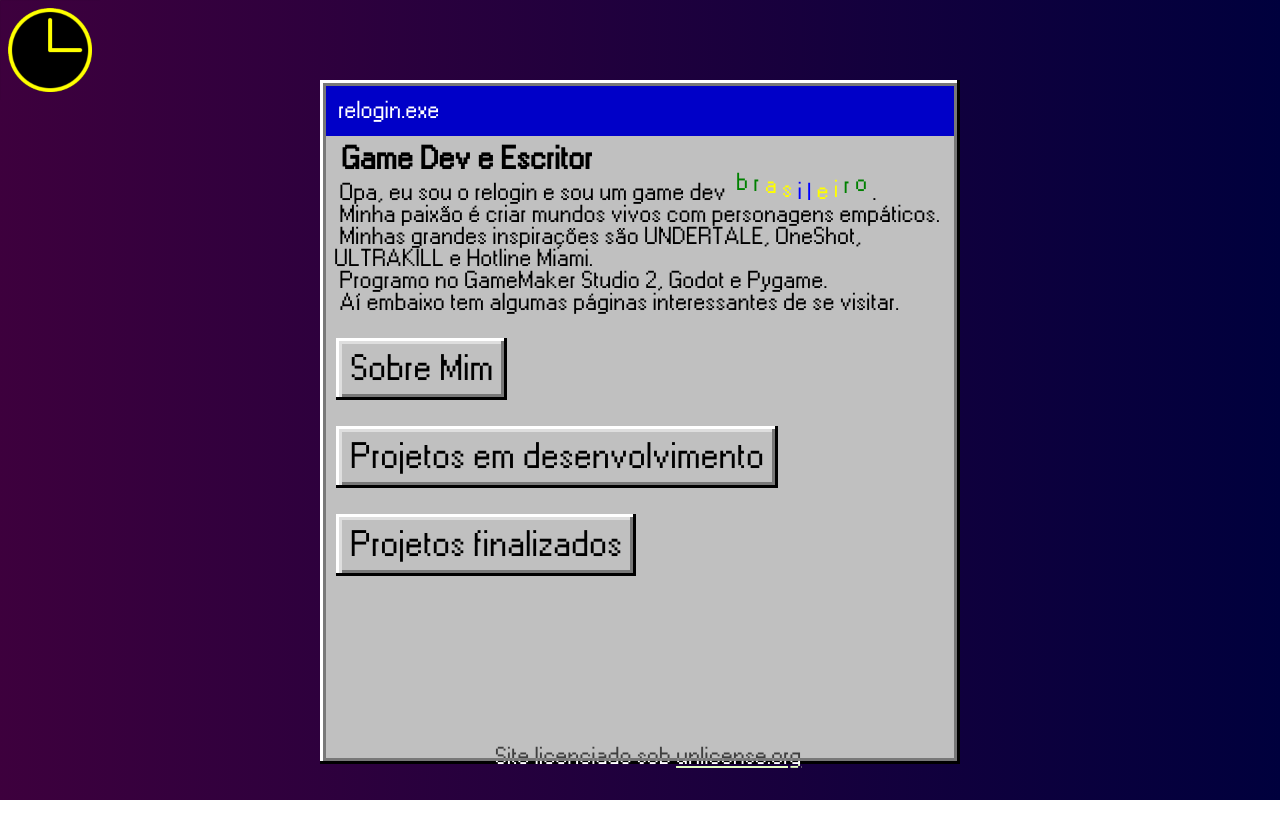
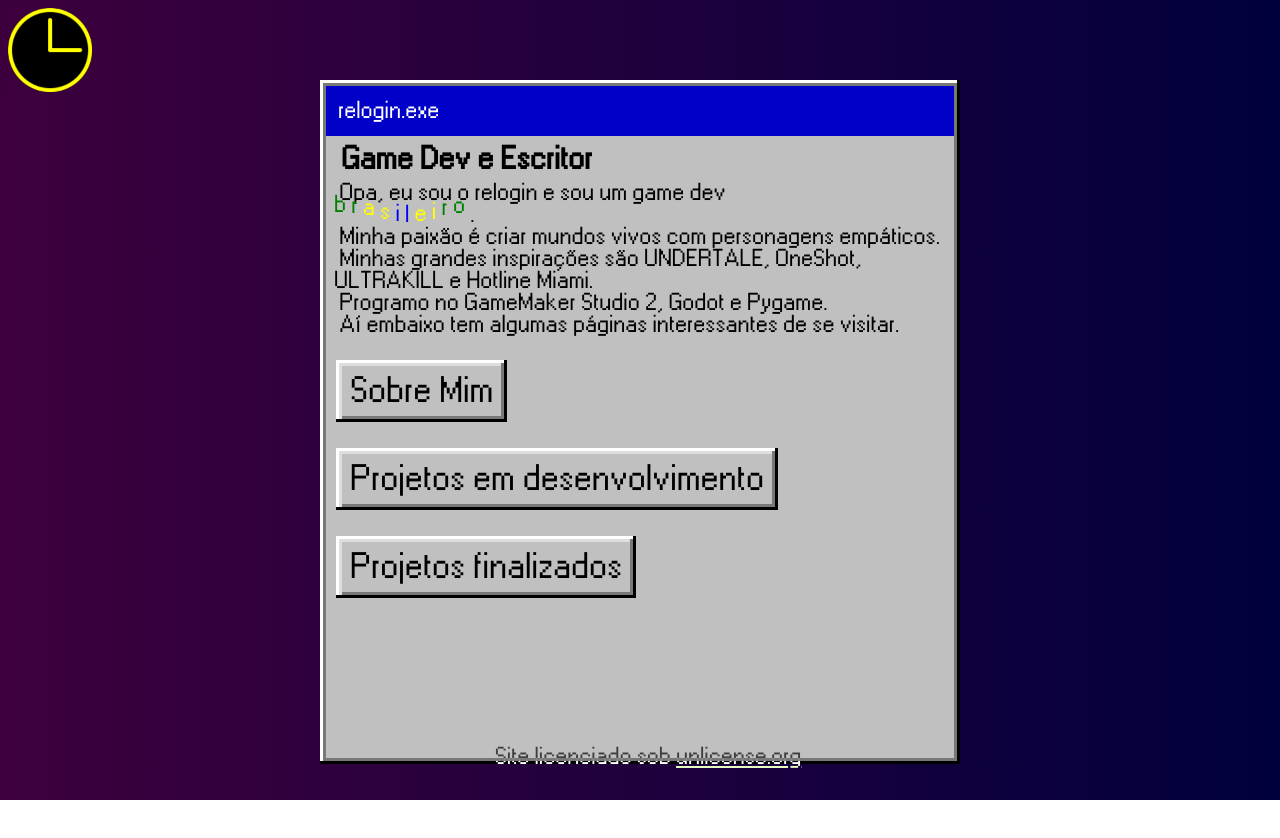
Before and after one commit to reloginzz/portfolio, a plain HTML site: page index.html in a window 1280 px wide. Drawn offline with Linux system fonts and the light colour scheme.

Commit message:
Update index.html

```diff
--- a/index.html
+++ b/index.html
@@ -23,7 +23,7 @@
 			<h1 class="wm">&nbsp;Game Dev e Escritor</h1>
 
 			<p class="wmts">
-				&nbsp;Opa, eu sou o relogin e sou um game dev&nbsp;<span class="wave-text">
+				&nbsp;Opa, eu sou o relogin e sou um game dev<br><span class="wave-text">
 					<span style="--i:0; color: green;">b</span>
 					<span style="--i:1; color: green;">r</span>
 					<span style="--i:2; color: yellow;">a</span>
@@ -71,4 +71,5 @@
 			});
 		</script>
 	</body>
+
 </html>
```
